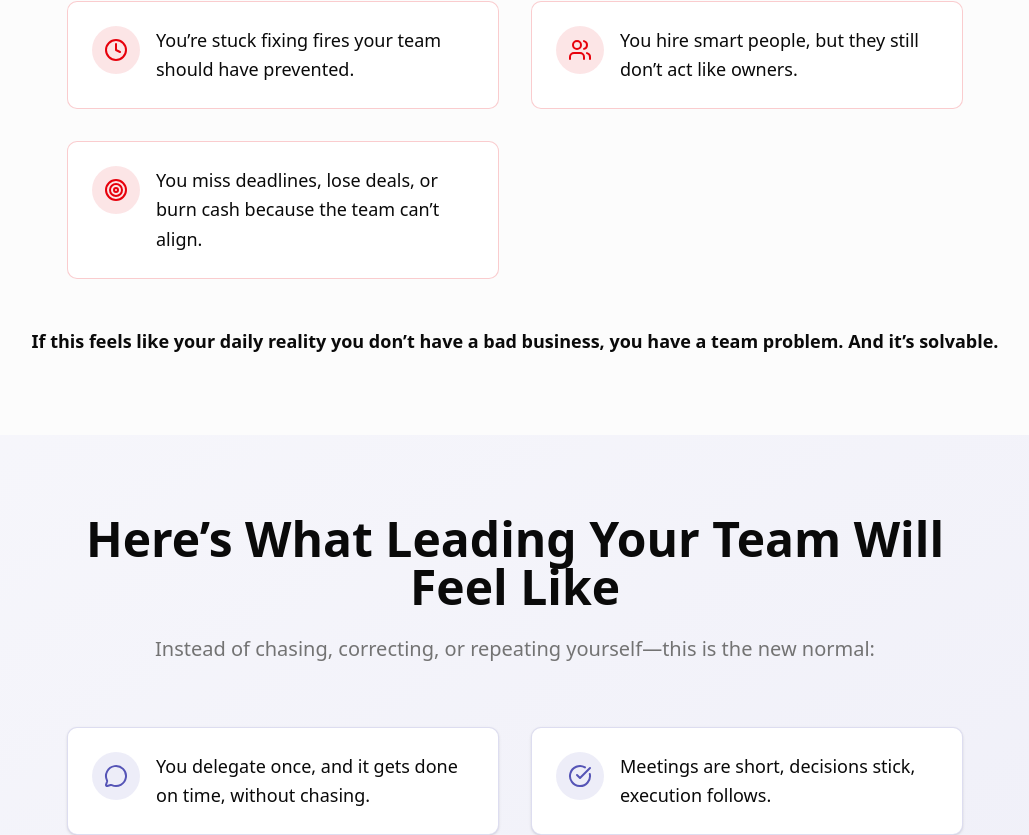
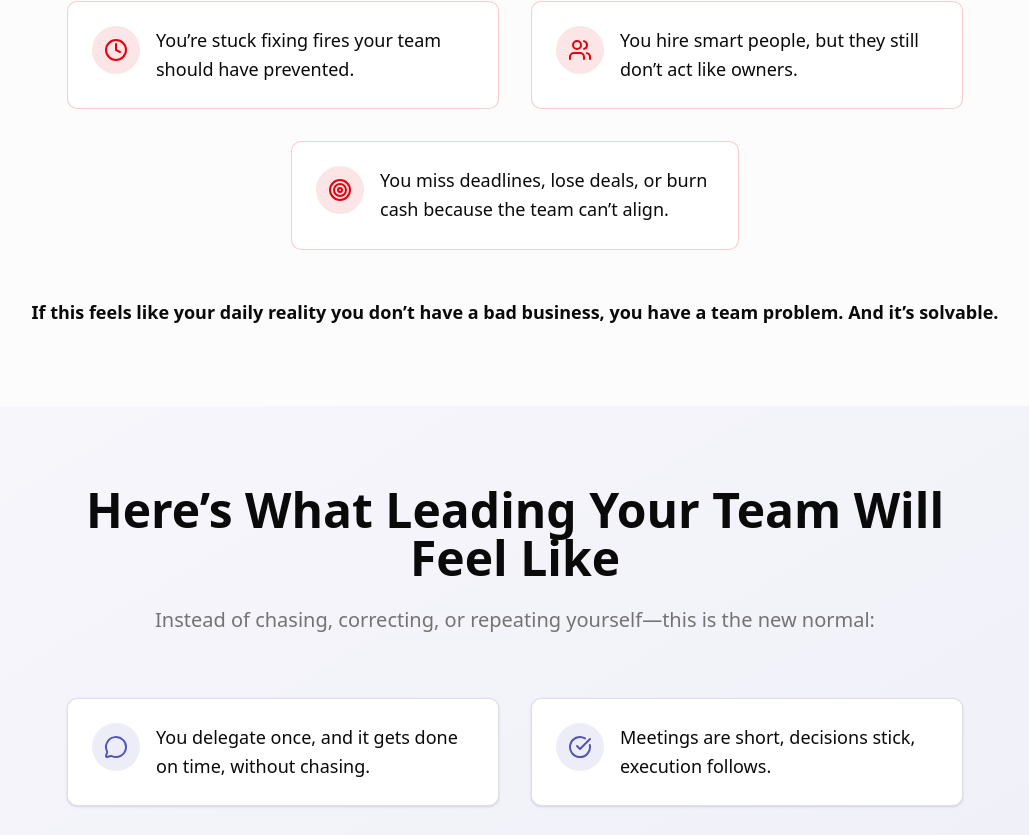
Before and after one commit to zatezalo/tatjana, a Next.js app: page / in a window 1280 px wide. Shown: the part 1377-2212 px from the top of the page, without its empty margins (125-1154 px from the left). Built offline with nearby package versions, Linux system fonts and the light colour scheme.

Commit message:
Enhance Pain and ValueStack components by adding conditional styling for bullet items and commenting out unused Euro icon for a cleaner design.

```diff
--- a/src/components/sections/Pain.tsx
+++ b/src/components/sections/Pain.tsx
@@ -18,11 +18,15 @@ export default function Pain() {
           {offer.pain.bullets.map((bullet, index) => {
             const icons = [X, AlertTriangle, Clock, Users, Target];
             const Icon = icons[index];
+            const isLastItem = index === offer.pain.bullets.length - 1;
+            const isOddCount = offer.pain.bullets.length % 2 === 1;
 
             return (
               <div
                 key={index}
-                className="flex items-start gap-4 p-6 bg-background rounded-lg border border-destructive/20 hover:border-destructive/40 transition-colors"
+                className={`flex items-start gap-4 p-6 bg-background rounded-lg border border-destructive/20 hover:border-destructive/40 transition-colors ${
+                  isLastItem && isOddCount ? 'md:col-span-2 md:max-w-md md:mx-auto' : ''
+                }`}
               >
                 <div className="flex-shrink-0 w-12 h-12 bg-destructive/10 rounded-full flex items-center justify-center">
                   <Icon className="w-6 h-6 text-destructive" />
--- a/src/components/sections/ValueStack.tsx
+++ b/src/components/sections/ValueStack.tsx
@@ -1,7 +1,7 @@
 import { Card, CardContent, CardHeader, CardTitle } from "@/components/ui/card";
 import { Badge } from "@/components/ui/badge";
 import { Button } from "@/components/ui/button";
-import { CheckCircle, Euro, Users } from "lucide-react";
+import { CheckCircle, Users } from "lucide-react";
 import { offer } from "@/lib/offer";
 import Link from "next/link";
 
@@ -44,13 +44,13 @@ export default function ValueStack() {
               <div className="text-center">
 
                 <div className="bg-gradient-to-r from-primary/5 to-primary/10 rounded-2xl p-8 max-w-4xl mx-auto">
-                  <h3 className="text-2xl font-bold text-foreground mb-4">
+                  {/* <h3 className="text-2xl font-bold text-foreground mb-4">
                     Complete Transformation Package
                   </h3>
                   <p className="text-muted-foreground text-lg mb-6">
                     Everything you need to transform your team is included. No
                     hidden costs, no upsells, just complete transformation.
-                  </p>
+                  </p> */}
                   <div className="grid grid-cols-1 md:grid-cols-3 gap-6 text-center">
                     <div className="bg-background p-4 rounded-lg border border-primary/10">
                       <div className="text-2xl font-bold text-primary mb-2">
@@ -101,7 +101,7 @@ export default function ValueStack() {
                     </Badge>
                   </div>
                   <div className="flex items-center justify-center gap-2 mb-2">
-                    <Euro className="w-5 h-5 text-primary" />
+                    {/* <Euro className="w-5 h-5 text-primary" /> */}
                     <span className="text-4xl font-bold text-primary">
                       {offer.valueStack.investment.upfront}
                     </span>
@@ -120,7 +120,7 @@ export default function ValueStack() {
                 {/* Installment Option */}
                 <div className="text-center p-6 bg-muted/50 rounded-lg border-2 border-muted">
                   <div className="flex items-center justify-center gap-2 mb-2">
-                    <Euro className="w-5 h-5 text-foreground" />
+                    {/* <Euro className="w-5 h-5 text-foreground" /> */}
                     <span className="text-4xl font-bold text-foreground">
                       {offer.valueStack.investment.installments}
                     </span>
```
